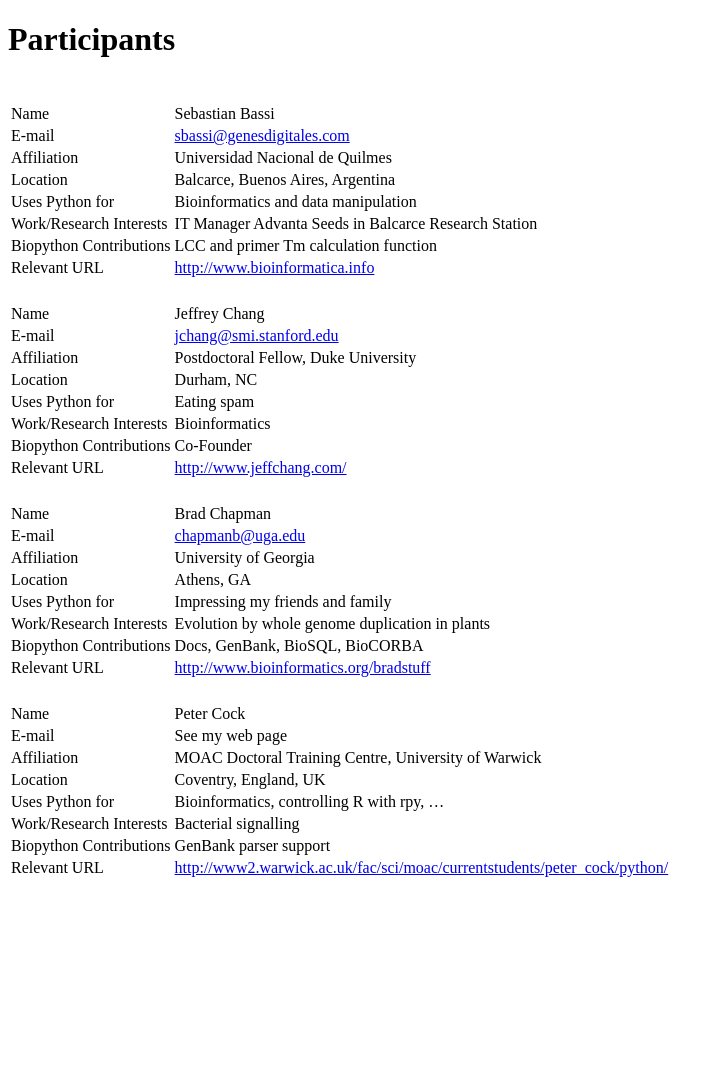
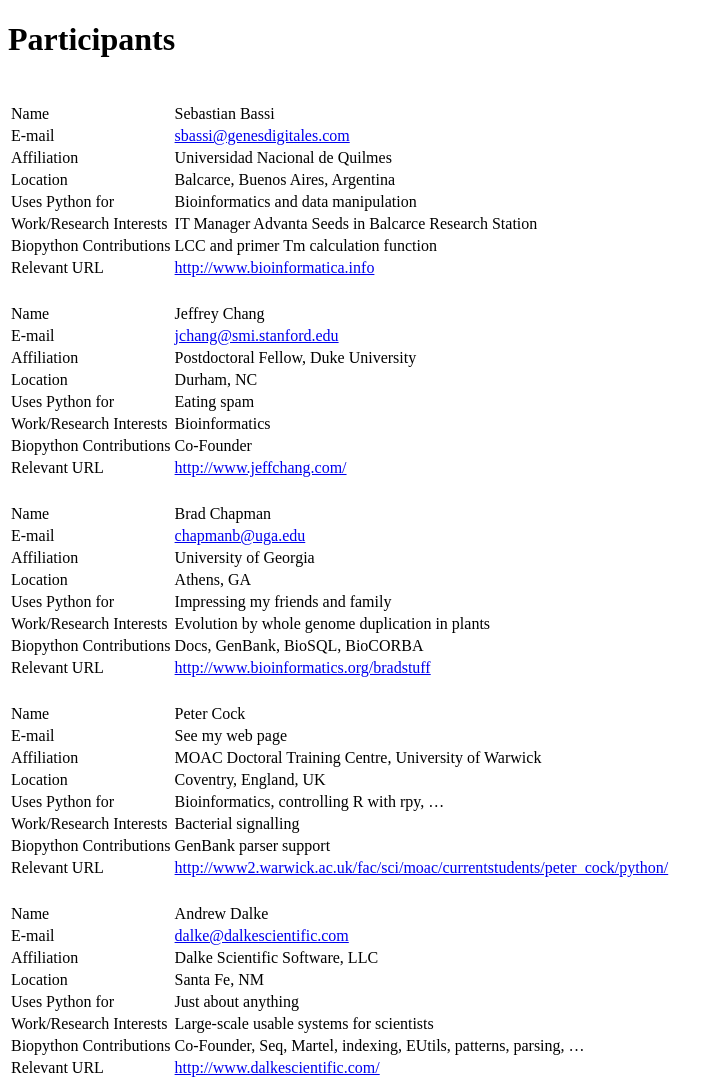
Before and after one commit to biopython/biopython.github.io, a Jekyll site: the page built from wiki/Participants.md, in a window 1280 px wide. Shown: the whole page, without its empty margins (0-723 px from the left). Built offline with Jekyll 4.4.1, drawn with Linux system fonts in a browser that asks for light colours; before the commit the page ends 900 px from its top, so only the background shows below that.

Commit message:
Change to wiki page

```diff
--- a/wiki/Participants.md
+++ b/wiki/Participants.md
@@ -47,3 +47,14 @@ layout: wiki
 | Work/Research Interests | Bacterial signalling                                                        |
 | Biopython Contributions | GenBank parser support                                                      |
 | Relevant URL            | <http://www2.warwick.ac.uk/fac/sci/moac/currentstudents/peter_cock/python/> |
+
+|                         |                                                                   |
+|-------------------------|-------------------------------------------------------------------|
+| Name                    | Andrew Dalke                                                      |
+| E-mail                  | <dalke@dalkescientific.com>                                       |
+| Affiliation             | Dalke Scientific Software, LLC                                    |
+| Location                | Santa Fe, NM                                                      |
+| Uses Python for         | Just about anything                                               |
+| Work/Research Interests | Large-scale usable systems for scientists                         |
+| Biopython Contributions | Co-Founder, Seq, Martel, indexing, EUtils, patterns, parsing, ... |
+| Relevant URL            | <http://www.dalkescientific.com/>                                 |
```
Also changed, not shown: 1 other file.
